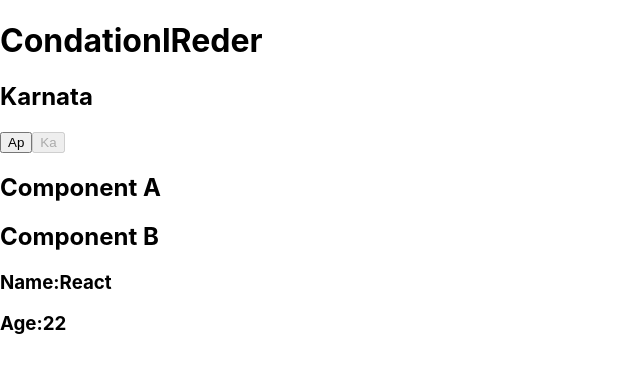
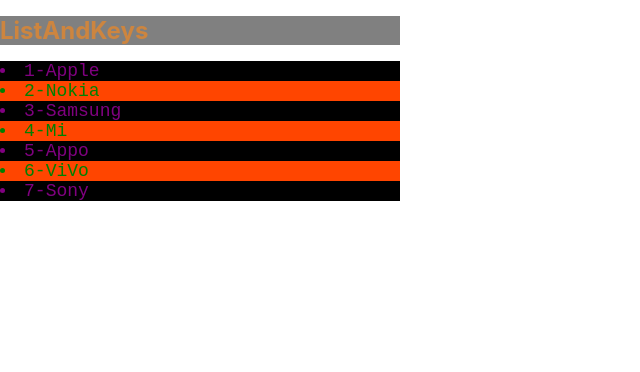
Before and after one commit to vinayreddy255/React-training15, a React (Create React App) app in the folder my-app/: page / in a window 1280 px wide. Shown: the top 372 px of the page, without its empty margins (0-640 px from the left). Built offline with nearby package versions, Linux system fonts and the light colour scheme.

Commit message:
list and keys

```diff
--- a/my-app/src/App.js
+++ b/my-app/src/App.js
@@ -4,14 +4,16 @@
 import StateComponent from "./Components/StateComponent";
 import CondationlReder from "./Components/CondationlReder";
 import ComponetA from "./Components/ComponetA";
+import ListAndKeys from "./Components/ListAndKeys";
 
 function App() {
   return (
     <div>
       {/* <Header />
       <StateComponent /> */}
-      <CondationlReder/>
-      <ComponetA/>
+      {/* <CondationlReder/>
+      <ComponetA/> */}
+      <ListAndKeys />
     </div>
   );
 }
--- a/my-app/src/Components/CompoentB.js
+++ b/my-app/src/Components/CompoentB.js
@@ -1,17 +1,21 @@
 import { Component } from "react";
 
 class ComponetB extends Component {
+  sendToParent = () => {
+    this.props.reciveChaildData("Child data passing to parent");
+  };
+
   render() {
-
-    const {pin, age , name} = this.props.empolye
+    const { pin, age, name } = this.props.empolye;
     // console.log(this.props.empolye.pin)
     // console.log(pin, age, name)
-    console.log(this.props)
+    // console.log(this.props);
     return (
       <div>
         <h2>Component B</h2>
         <h3>Name:{name}</h3>
         <h3>Age:{age}</h3>
+        <button onClick={this.sendToParent}>sendToParent</button>
       </div>
     );
   }
--- a/my-app/src/Components/ComponetA.js
+++ b/my-app/src/Components/ComponetA.js
@@ -4,14 +4,26 @@
   constructor() {
     super();
     this.state = {
-      empData: { name: "React", pin: 890, phone: 898989, age: 22 },
+      empData: { name: "React", pin: 890, phone: 898989, age: 22, text: "" },
     };
   }
+
+  reciveChaildData = (data) => {
+    this.setState({ ...this.state, text: data });
+  };
+
   render() {
     return (
       <div>
         <h2>Component A</h2>
-        <ComponetB empolye={this.state.empData} city="Banglore" county={['apple','nokia','samsung']}/>
+        <h3>Text:{this.state.text}</h3>
+
+        <ComponetB
+          empolye={this.state.empData}
+          city="Banglore"
+          county={["apple", "nokia", "samsung"]}
+          reciveChaildData={this.reciveChaildData}
+        />
       </div>
     );
   }
--- /dev/null
+++ b/my-app/src/Components/ListAndKeys.js
@@ -0,0 +1,36 @@
+import { Component } from "react";
+import "./styles.css";
+class ListAndKeys extends Component {
+  constructor() {
+    super();
+    this.state = {
+      list: ["Apple", "Nokia", "Samsung", "Mi", "Appo", "ViVo", "Sony"],
+    };
+  }
+  render() {
+    console.log(this.state);
+    return (
+      <div>
+        <h1
+          className="h1-text"
+          //   style={{ color: "red", fontSize: "24px", backgroundColor: "black" }}
+        >
+          ListAndKeys
+        </h1>
+        {this.state.list.map((e, i) => {
+          return (
+            <li
+              key={`${e}-${i}`}
+              //   style={{ color: i % 2 == 0 ? "blue" : "purple" }}
+              className={i % 2 == 0 ? "li-even" : "li-odd "}
+            >
+              {i + 1}-{e}
+            </li>
+          );
+        })}
+      </div>
+    );
+  }
+}
+
+export default ListAndKeys;
--- /dev/null
+++ b/my-app/src/Components/styles.css
@@ -0,0 +1,22 @@
+.h1-text {
+    color: peru;
+    background: gray;
+    width: 400px;
+    font-size: 24px;
+}
+
+.li-even {
+    color: purple;
+    font-size: 18px;
+    background: black;
+    font-family: 'Courier New', Courier, monospace;
+    width: 400px;
+}
+
+.li-odd {
+    color: green;
+    font-size: 18px;
+    font-family: 'Courier New', Courier, monospace;
+    background-color:orangered ;
+    width: 400px;
+}
```
